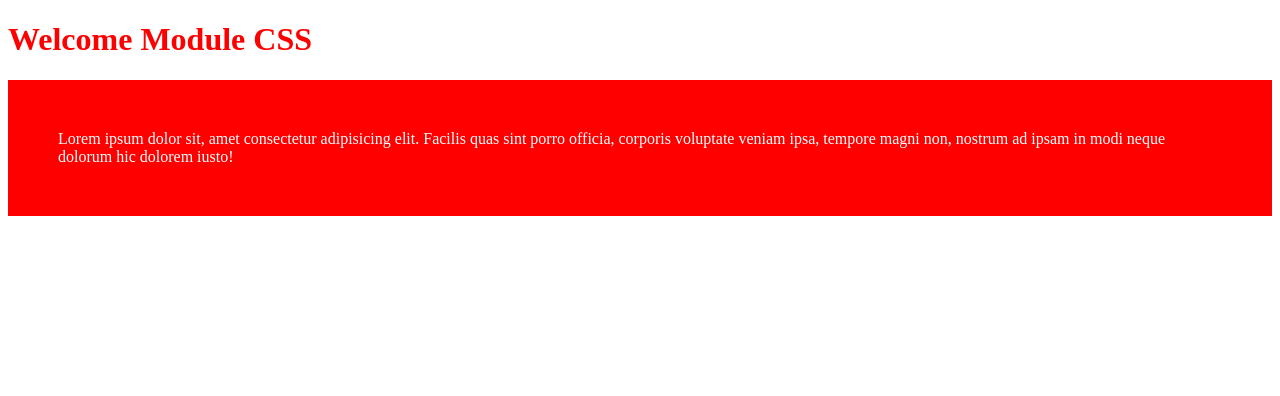
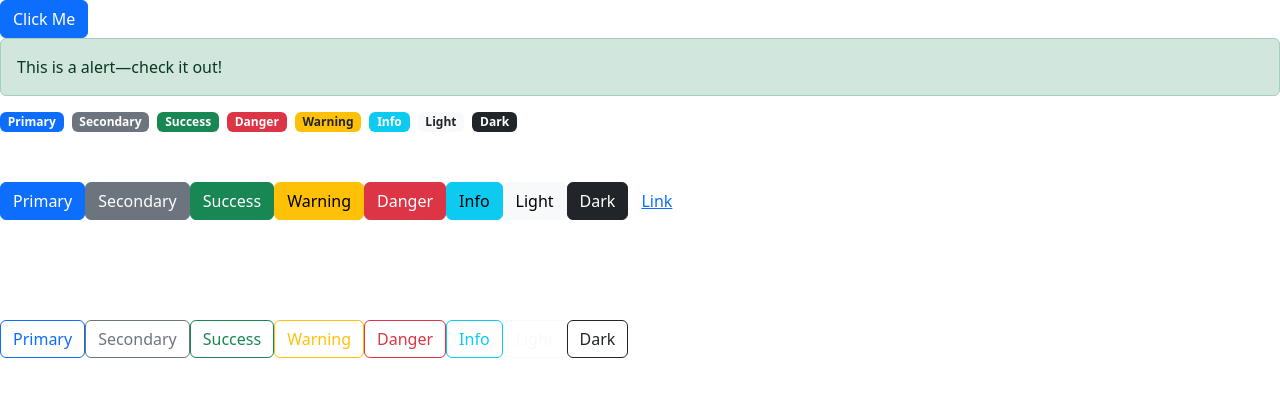
Before and after one commit to Hiii111/-react-code, a React (Vite) app: page / in a window 1280 px wide. Shown: the top 396 px of the page. Built offline with nearby package versions, Linux system fonts and the light colour scheme.

Commit message:
reactBootsrap

```diff
--- a/package.json
+++ b/package.json
@@ -10,7 +10,9 @@
     "preview": "vite preview"
   },
   "dependencies": {
+    "bootstrap": "^5.3.7",
     "react": "^19.0.0-rc.1",
+    "react-bootstrap": "^2.10.10",
     "react-dom": "^19.0.0-rc.1"
   },
   "devDependencies": {
--- a/src/App.jsx
+++ b/src/App.jsx
@@ -115,11 +115,12 @@ import Loop from "./Loop";
 import Card from "./Card";
 import NestedLoop from "./NestedLoop";
 import ExternalCss from "./externalCss";
+import ReactBootstrap from "./ReactBootrap";
 
 function App(){
   return(
     <div>
-      <ExternalCss/>
+      <ReactBootstrap/>
     </div>
   )
 }
--- /dev/null
+++ b/src/ReactBootrap.jsx
@@ -0,0 +1,47 @@
+import React from 'react'
+import { Alert, Button, Badge, Stack } from 'react-bootstrap'
+
+export default function ReactBootstrap() {
+  return (
+    <div>
+        <Button>Click Me</Button>
+        <Alert variant='success'>This is a alert—check it out!</Alert>
+        <Stack direction="horizontal" gap={2}>
+        <Badge bg="primary">Primary</Badge>
+        <Badge bg="secondary">Secondary</Badge>
+        <Badge bg="success">Success</Badge>
+        <Badge bg="danger">Danger</Badge>
+        <Badge bg="warning" text="dark">
+            Warning
+        </Badge>
+        <Badge bg="info">Info</Badge>
+        <Badge bg="light" text="dark">
+            Light
+        </Badge>
+        <Badge bg="dark">Dark</Badge>
+        </Stack>
+
+      <div style={{marginTop: '50px'}}>
+        <Button variant="primary">Primary</Button>
+        <Button variant="secondary">Secondary</Button>
+        <Button variant="success">Success</Button>
+        <Button variant="warning">Warning</Button>
+        <Button variant="danger">Danger</Button>
+        <Button variant="info">Info</Button>
+        <Button variant="light">Light</Button>
+        <Button variant="dark">Dark</Button>
+        <Button variant="link">Link</Button>
+      </div>
+      <div style={{marginTop: '100px'}}>
+            <Button variant="outline-primary">Primary</Button>
+            <Button variant="outline-secondary">Secondary</Button>
+            <Button variant="outline-success">Success</Button>
+            <Button variant="outline-warning">Warning</Button>
+            <Button variant="outline-danger">Danger</Button>
+            <Button variant="outline-info">Info</Button>
+            <Button variant="outline-light">Light</Button>
+            <Button variant="outline-dark">Dark</Button>
+      </div>
+    </div>
+  )
+}
--- a/src/css/style.css
+++ b/src/css/style.css
@@ -2,7 +2,7 @@
     color: green;
     text-align: center;
 }
-.content{
+.secoundHeading{
     color: #fff;
     background-color: green;
     padding: 50px;
--- a/src/main.jsx
+++ b/src/main.jsx
@@ -1,7 +1,8 @@
 import { StrictMode } from 'react'
 import { createRoot } from 'react-dom/client'
 // import './index.css'
-import App from './App.jsx'
+import App from './App.jsx';
+import 'bootstrap/dist/css/bootstrap.min.css';
 
 createRoot(document.getElementById('root')).render(
   <StrictMode>
```
Also changed, not shown: 1 other file (tests, documents, lock files or other folders).
